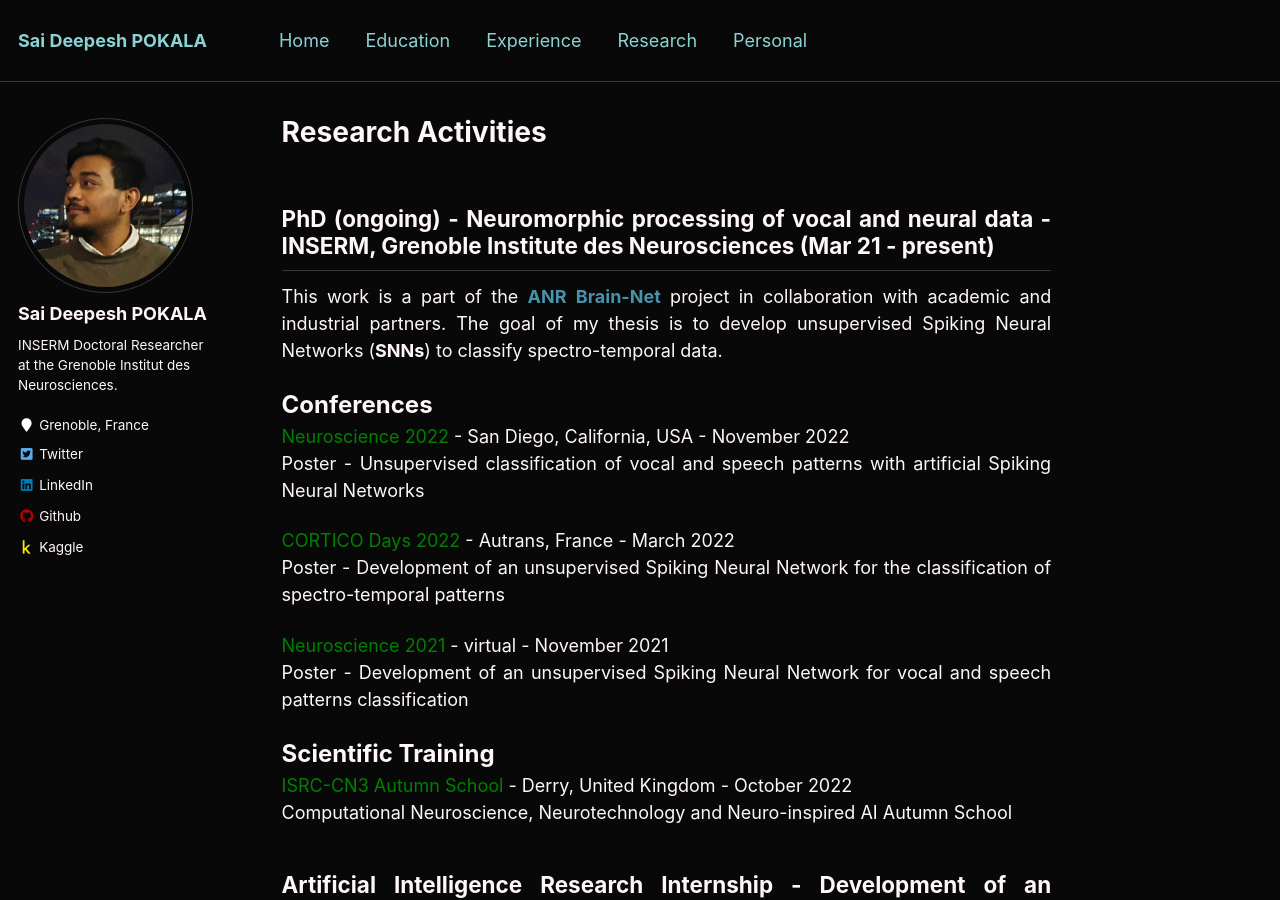
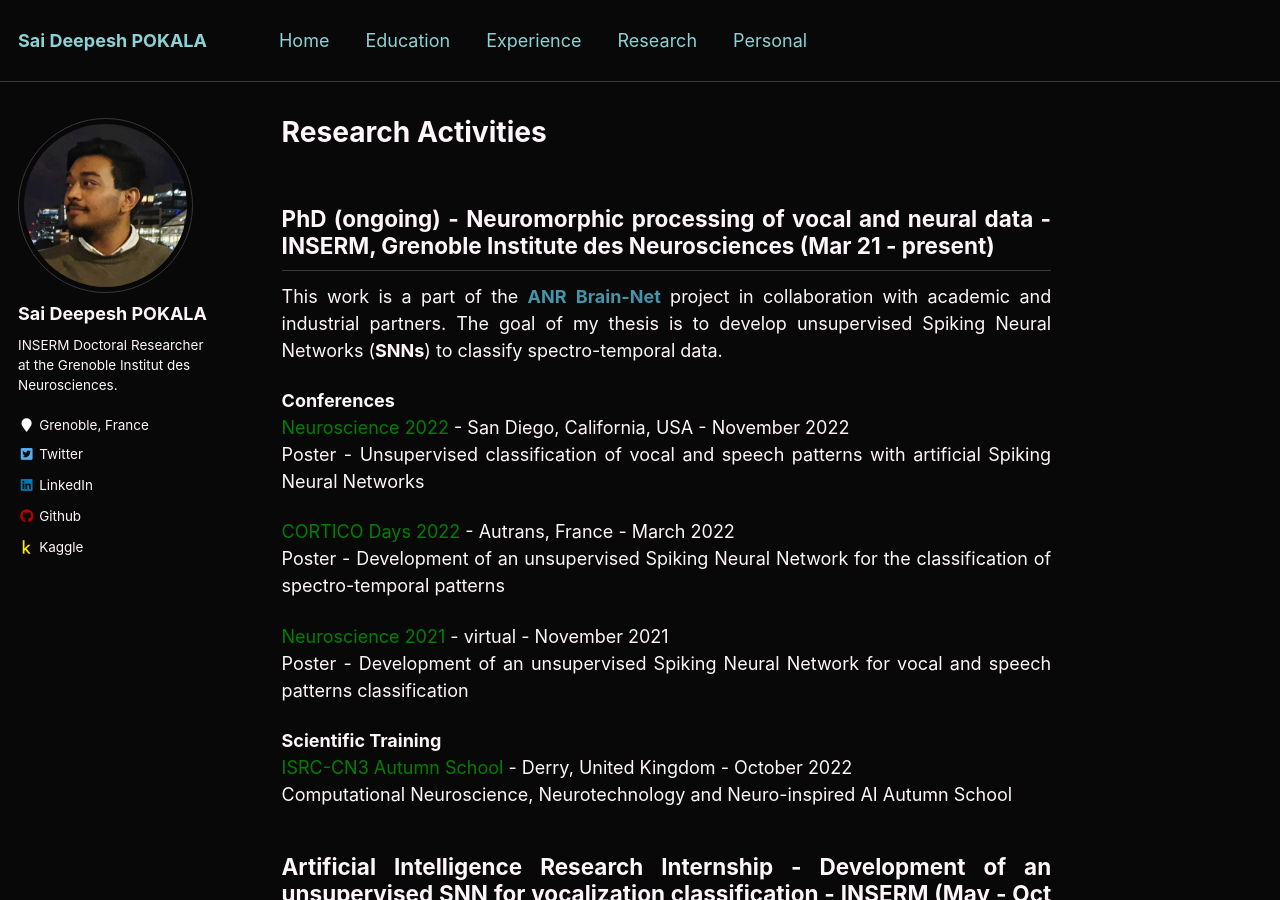
Before and after one commit to saideepesh/saideepesh.github.io, a Jekyll site: the page built from _pages/research.md, in a window 1280 px wide and 900 px high. Built offline with Jekyll 4.4.1, drawn with Linux system fonts in a browser that asks for light colours.

Commit message:
Update research.md

```diff
--- a/_pages/research.md
+++ b/_pages/research.md
@@ -9,7 +9,7 @@ classes: wide
 
 This work is a part of the [**ANR**](https://anr.fr/en/){:target="_blank" rel="noopener"} [**Brain-Net**](https://sites.google.com/view/brainnet-project/accueil){:target="_blank" rel="noopener"} project in collaboration with academic and industrial partners. The goal of my thesis is to develop unsupervised Spiking Neural Networks (**SNNs**) to classify spectro-temporal data.
 
-<font size="5"><b>Conferences</b></font>
+<font size="4"><b>Conferences</b></font>
 
 <span style="color:green">Neuroscience 2022</span> - San Diego, California, USA - November 2022\
 Poster - Unsupervised classification of vocal and speech patterns with artificial Spiking Neural Networks
@@ -20,7 +20,7 @@ Poster - Development of an unsupervised Spiking Neural Network for the classific
 <span style="color:green">Neuroscience 2021</span> - virtual - November 2021\
 Poster - Development of an unsupervised Spiking Neural Network for vocal and speech patterns classification
 
-<font size="5"><b>Scientific Training</b></font>
+<font size="4"><b>Scientific Training</b></font>
 
 <span style="color:green">ISRC-CN3 Autumn School</span> - Derry, United Kingdom - October 2022\
 Computational Neuroscience, Neurotechnology and Neuro-inspired AI Autumn School
```
